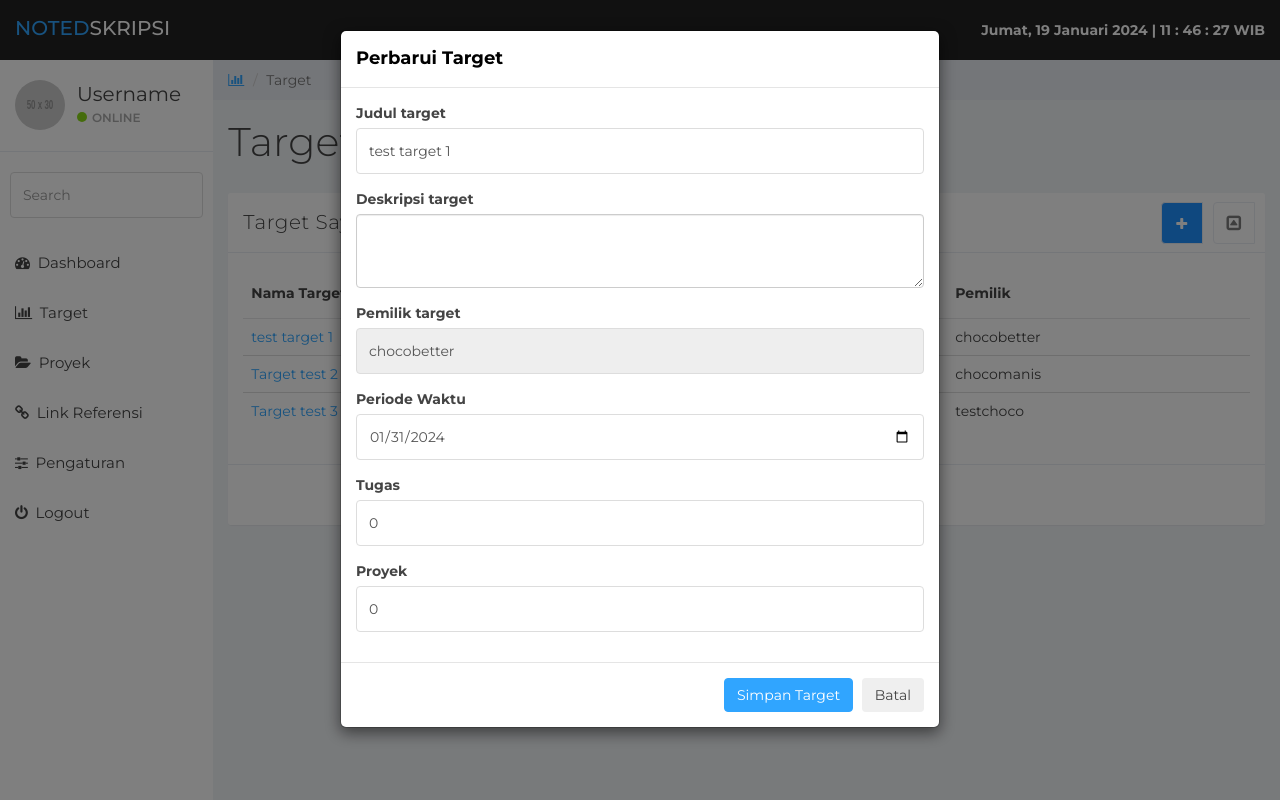
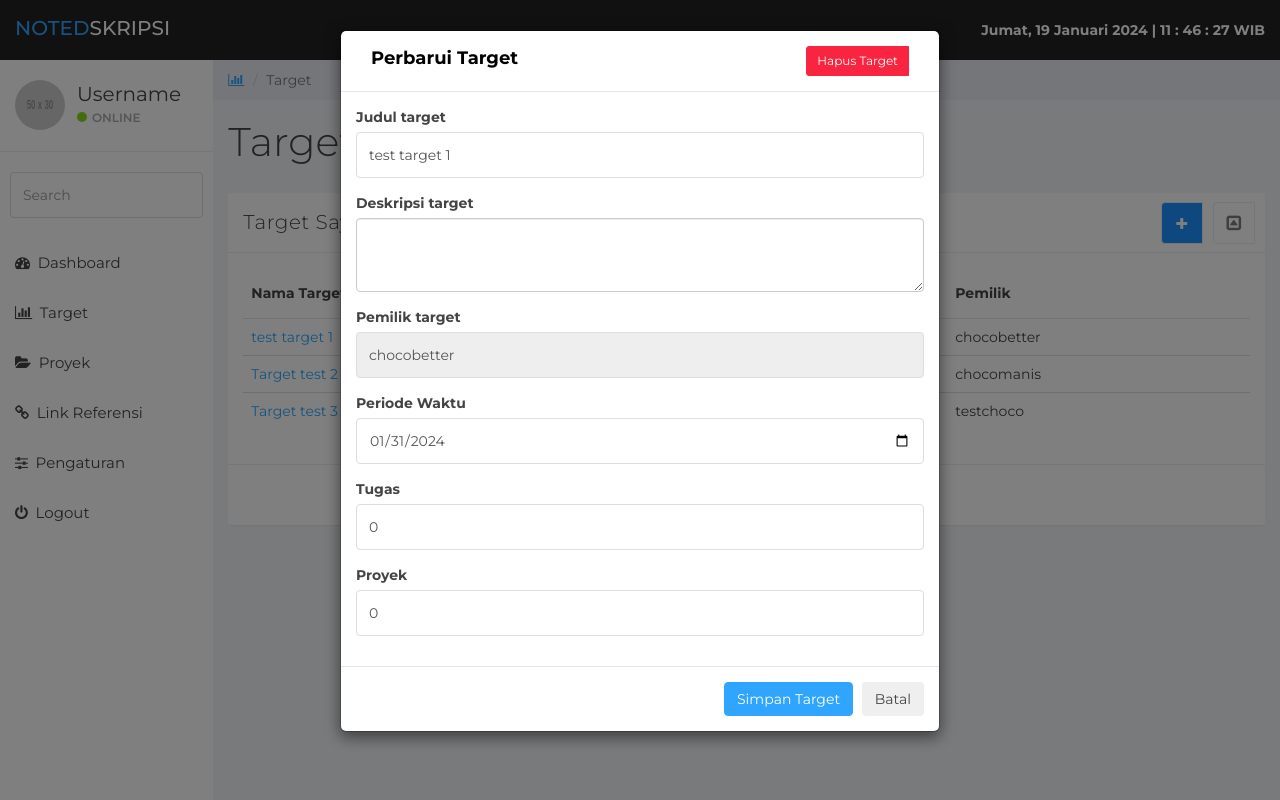
Before and after one commit to jessiropa/noted-jurnal, a CodeIgniter app: page /nj/index.php/target/index in a window 1280 px wide, after a click on "test target 1". Run offline with CodeIgniter, Linux system fonts and the light colour scheme; data comes from the database, SQL or seed files in the repository; grey boxes labelled with a size stand in for pictures from a placeholder-image service; some libraries are stand-ins or nearby versions.

Commit message:
pembaharuan data target per id

```diff
--- a/application/views/user/target.php
+++ b/application/views/user/target.php
@@ -106,17 +106,23 @@ foreach ($all_target as $at) :
         <div class="modal-dialog modal-dialog-centered" role="document">
             <div class="modal-content">
                 <div class="modal-header">
-                    <h4 class="modal-title" id="exampleModalLongTitle" style="color: black;"><b>Perbarui Target</b></h4>
+                    <div class="col-md-9">
+                        <h4 class="modal-title" id="exampleModalLongTitle" style="color: black;"><b>Perbarui Target</b></h4>
+                    </div>
+                    <div class="col-md-3">
+                        <button type="submit" class="btn btn-danger btn-sm pull-right panel-button-tab-left" data-target="#modalHapusTarget<?= $at['id_target']; ?>">Hapus Target</button>
+                    </div>
                 </div>
                 <form method="post" action="<?= base_url('target/editTarget') ?>">
                     <div class="modal-body">
                         <div class="form-group">
                             <label for="nama_target" class="col-form-label">Judul target</label>
+                            <input type="hidden" class="form-control" id="id_target" name="id_target" value="<?= $at['id_target']; ?>">
                             <input type="text" class="form-control" id="nama_target" name="nama_target" value="<?= $at['nama_target']; ?>">
                         </div>
                         <div class="form-group">
                             <label for="user_target" class="col-form-label">Deskripsi target</label>
-                            <textarea class="form-control" id="deskripsi_target" rows="3" value="<?= $at['deskripsi_target']; ?>"></textarea>
+                            <textarea class="form-control" type="text" id="deskripsi_target" name="deskripsi_target" rows="3"><?= $at['deskripsi_target']; ?></textarea>
                         </div>
                         <div class="form-group">
                             <label for="user_target" class="col-form-label">Pemilik target</label>
@@ -145,6 +151,30 @@ foreach ($all_target as $at) :
     </div>
 <?php endforeach; ?>
 
+<!-- konfirmasi hapus target -->
+<div class="modal fade" id="modalHapusTarget<?= $at['id_target']; ?>" tabindex="-1" role="dialog" aria-labelledby="exampleModalCenterTitle" aria-hidden="true">
+    <div class="modal-dialog modal-dialog-centered" role="document">
+        <div class="modal-content">
+            <div class="modal-header">
+                <h5 class="modal-title" id="exampleModalLongTitle">Hapus <b>target</b> ini ?</h5>
+                <button type="button" class="close" data-dismiss="modal" aria-label="Close">
+                    <span aria-hidden="true">&times;</span>
+                </button>
+            </div>
+            <form method="post" action="<?= base_url('target/hapusTarget') ?>">
+                <input type="hidden" class="form-control" id="id_target" name="id_target" value="<?= $at['id_target']; ?>">
+                <div class="modal-body">
+                    Apakah anda yakin untuk menghapus "<b><?= $at['nama_target']; ?></b>" ?
+                </div>
+            </form>
+            <div class="modal-footer">
+                <button type="button" class="btn btn-primary">Hapus target</button>
+                <button type="button" class="btn btn-secondary" data-dismiss="modal">Batal</button>
+            </div>
+        </div>
+    </div>
+</div>
+
 <div id="modalProsesPerawat" class="modal fade">
     <div class="modal-dialog">
         <div class="modal-header">
@@ -159,9 +189,15 @@ foreach ($all_target as $at) :
     </div>
 </div>
 
+
+
 <!-- javascript -->
 <script type="text/javascript">
     function create_target() {
         $("#modalCreateTarget").modal('show');
     }
+
+    function hapusTarget() {
+        $("#modalHapusTarget").modal('show');
+    }
 </script>
```
